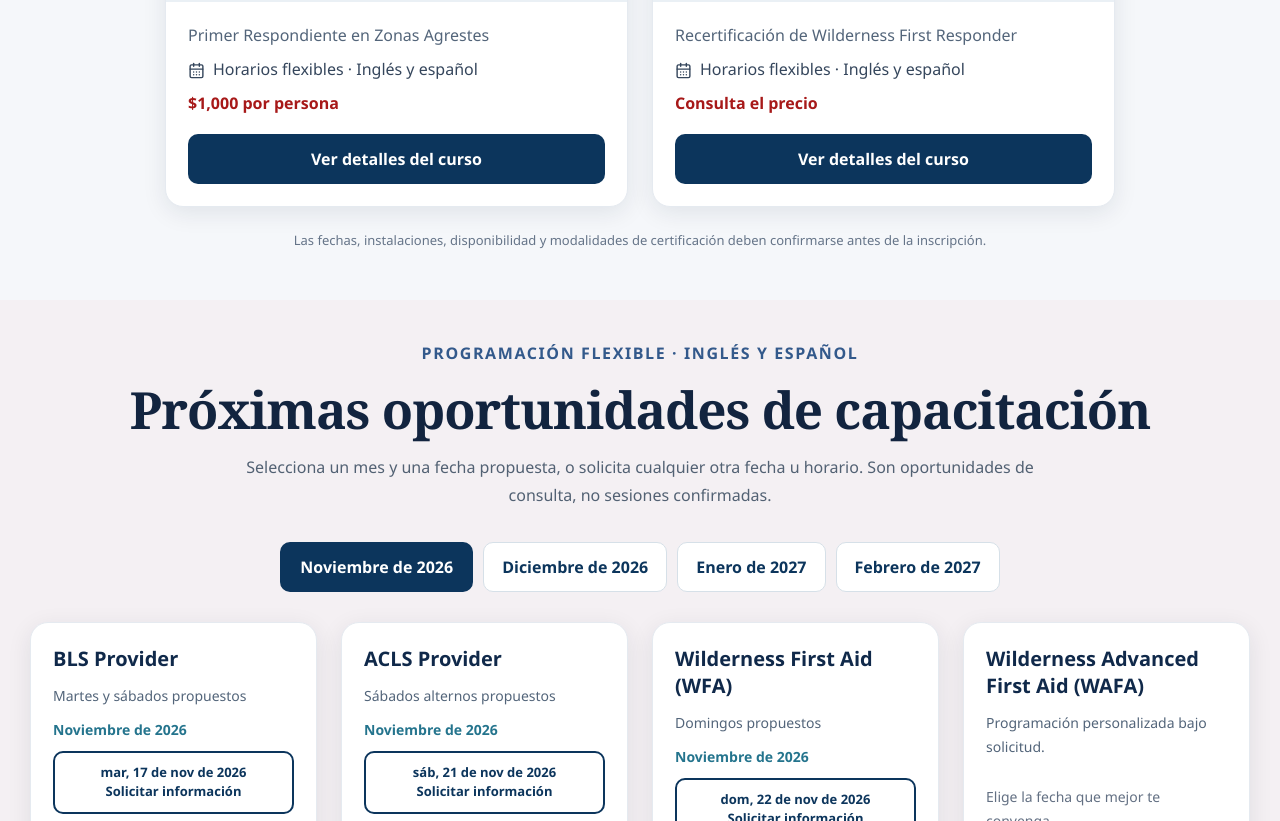
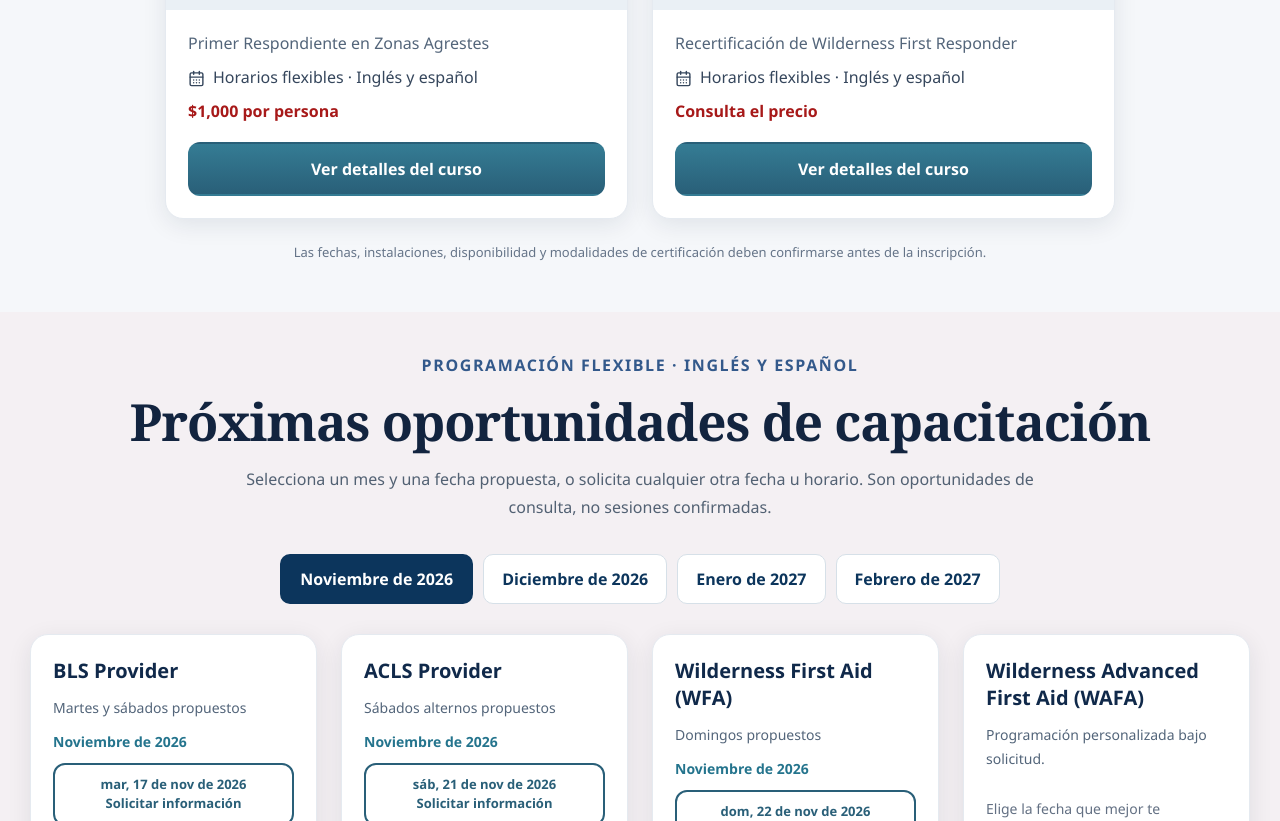
Before and after one commit to DCLifeSafeGlobal/DClifesafeglobal-website, a React (Vite) app: page /es/training in a window 1280 px wide. Shown: the part 2779-3600 px from the top of the page. Built offline with nearby package versions, Linux system fonts and the light colour scheme.

Commit message:
Update Training.jsx

```diff
--- a/src/pages/Training.jsx
+++ b/src/pages/Training.jsx
@@ -104,8 +104,26 @@ function inquiry(course, es, { date = null, type = 'personalized' } = {}) {
 
 const grid = { display: 'grid', gridTemplateColumns: 'repeat(auto-fit, minmax(min(100%, 275px), 1fr))', gap: 24, marginTop: 30 };
 const card = { background: '#fff', borderRadius: 18, overflow: 'hidden', boxShadow: '0 6px 24px rgba(15,35,60,.09)', display: 'flex', flexDirection: 'column', border: '1px solid #e5eaf0' };
-const primary = { display: 'block', textAlign: 'center', padding: '13px 16px', borderRadius: 10, background: '#0c355c', color: '#fff', fontWeight: 600, textDecoration: 'none', lineHeight: 1.5 };
-const secondary = { ...primary, color: '#0c355c', background: '#fff', border: '2px solid #0c355c' };
+
+const primary = {
+  display: 'block',
+  textAlign: 'center',
+  padding: '13px 16px',
+  borderRadius: 12,
+  background: 'linear-gradient(180deg, #357c94 0%, #295f78 100%)',
+  color: '#ffffff',
+  border: '2px solid transparent',
+  fontWeight: 600,
+  textDecoration: 'none',
+  lineHeight: 1.5
+};
+
+const secondary = {
+  ...primary,
+  color: '#295f78',
+  background: '#ffffff',
+  border: '2px solid #295f78'
+};
 
 export default function Training() {
   const { language } = useLanguage();
```
